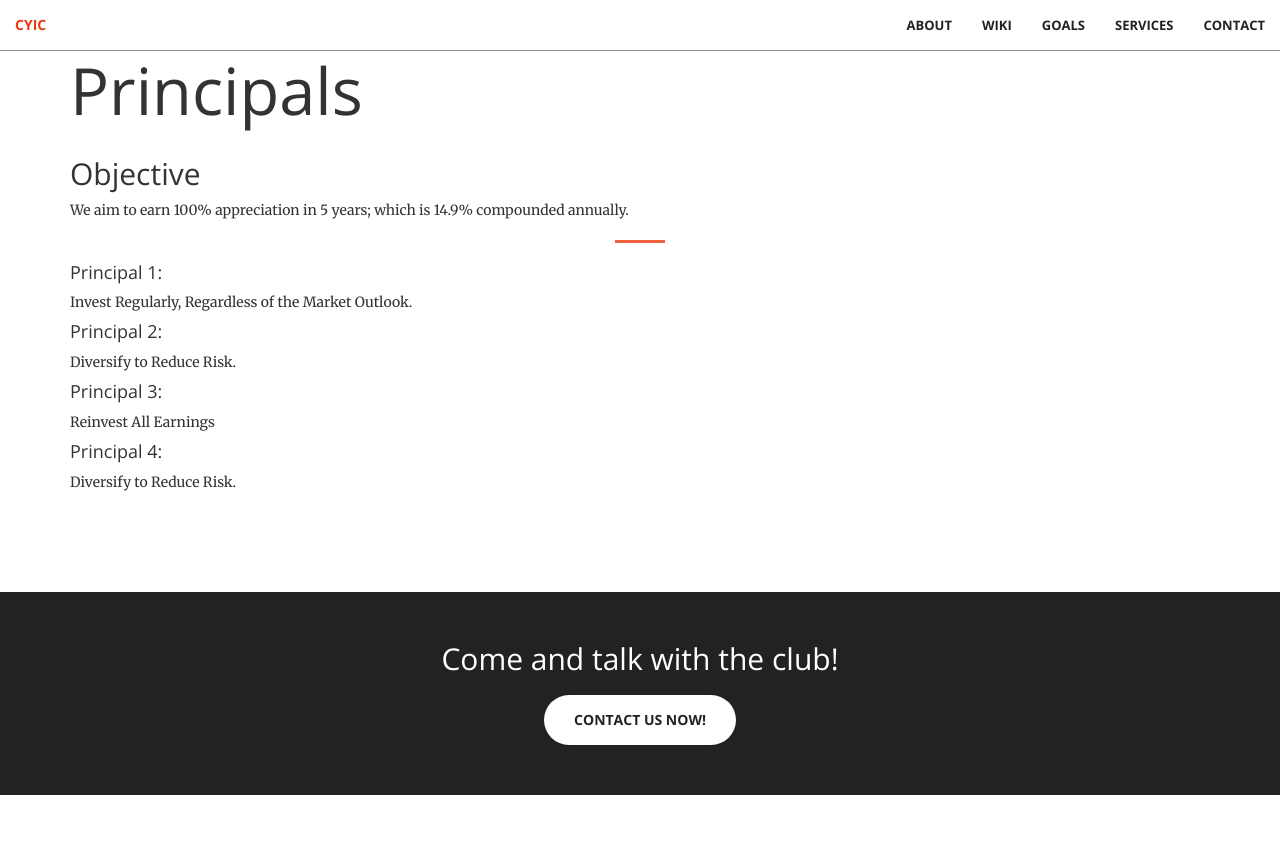
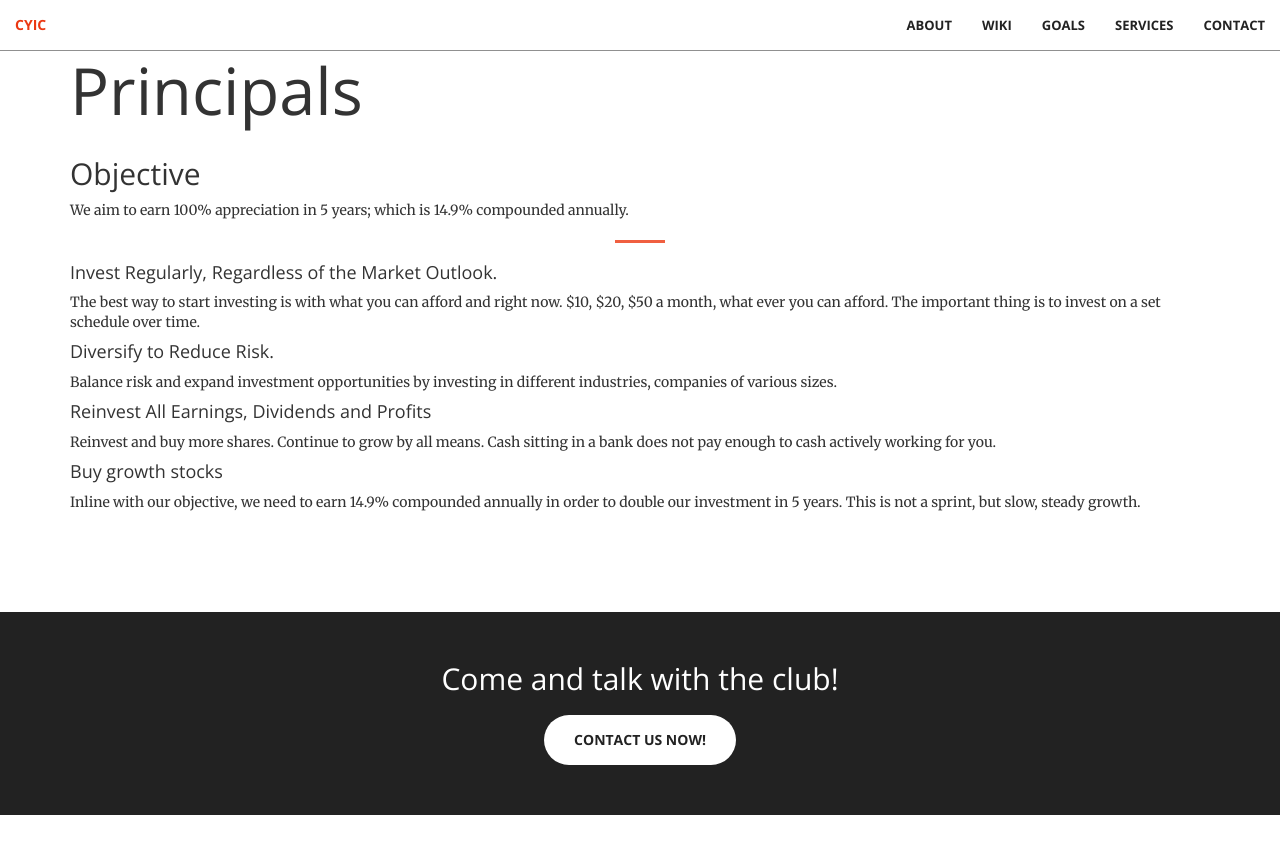
Before and after one commit to CyIC/cyic_web, a Jekyll site: the page built from principals.html, in a window 1280 px wide and 900 px high, scrolled down 965 px. Shown: the top 854 px of the window. Built offline with Jekyll 4.4.1, drawn with Linux system fonts in a browser that asks for light colours.

Commit message:
Update principals.html

```diff
--- a/principals.html
+++ b/principals.html
@@ -9,12 +9,12 @@ We aim to earn 100% appreciation in 5 years; which is 14.9% compounded annually.
 </div>
 <hr>
 <div id="principals">
-    <h4>Principal 1:</h4>
-    Invest Regularly, Regardless of the Market Outlook.
-    <h4>Principal 2:</h4>
-    Diversify to Reduce Risk.
-    <h4>Principal 3:</h4>
-    Reinvest All Earnings
-    <h4>Principal 4:</h4>
-    Diversify to Reduce Risk.
+    <h4>Invest Regularly, Regardless of the Market Outlook.</h4>
+    The best way to start investing is with what you can afford and right now. $10, $20, $50 a month, what ever you can afford. The important thing is to invest on a set schedule over time.
+    <h4>Diversify to Reduce Risk.</h4>
+    Balance risk and expand investment opportunities by investing in different industries, companies of various sizes.
+    <h4>Reinvest All Earnings, Dividends and Profits</h4>
+    Reinvest and buy more shares. Continue to grow by all means. Cash sitting in a bank does not pay enough to cash actively working for you.
+    <h4>Buy growth stocks</h4>
+    Inline with our objective, we need to earn 14.9% compounded annually in order to double our investment in 5 years. This is not a sprint, but slow, steady growth.
 </div>
```
